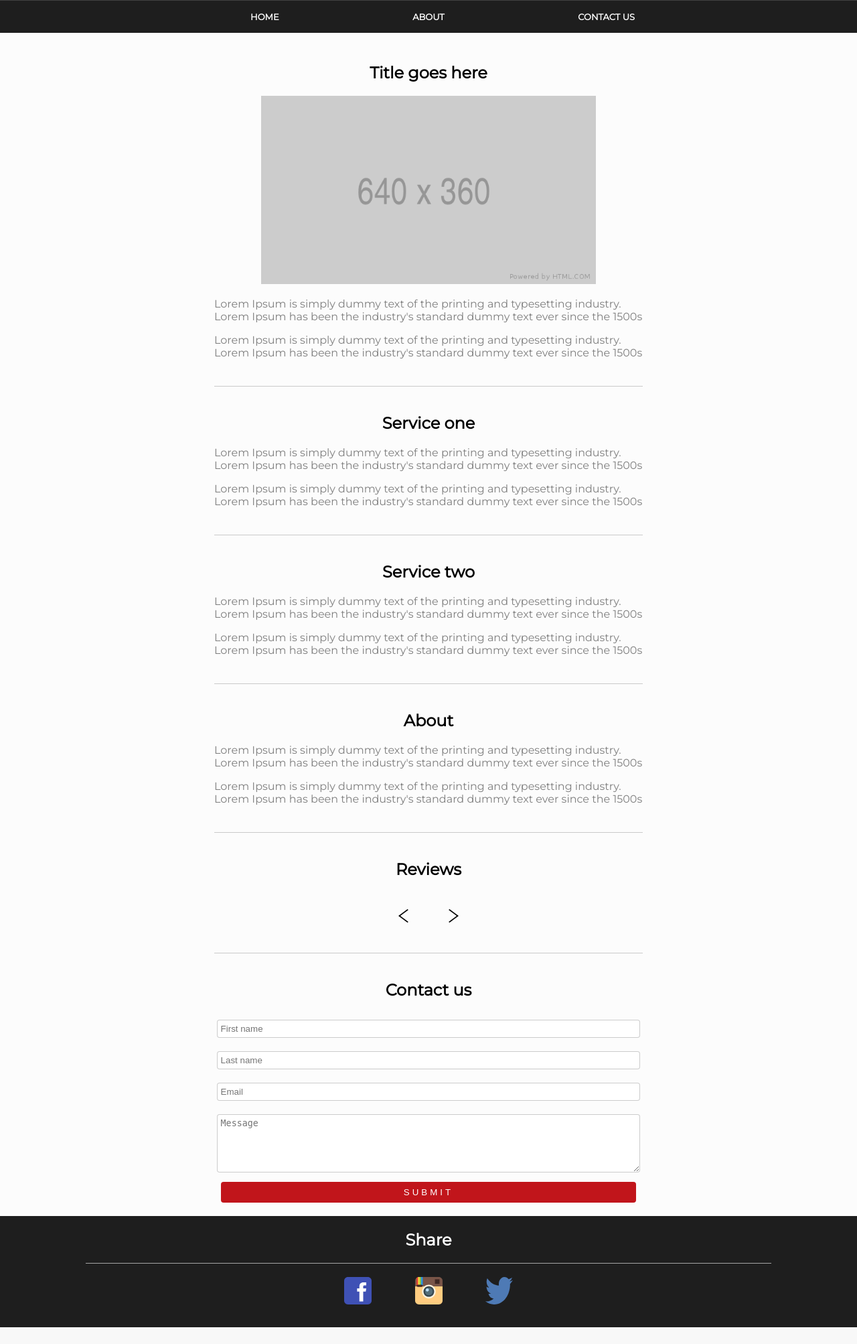
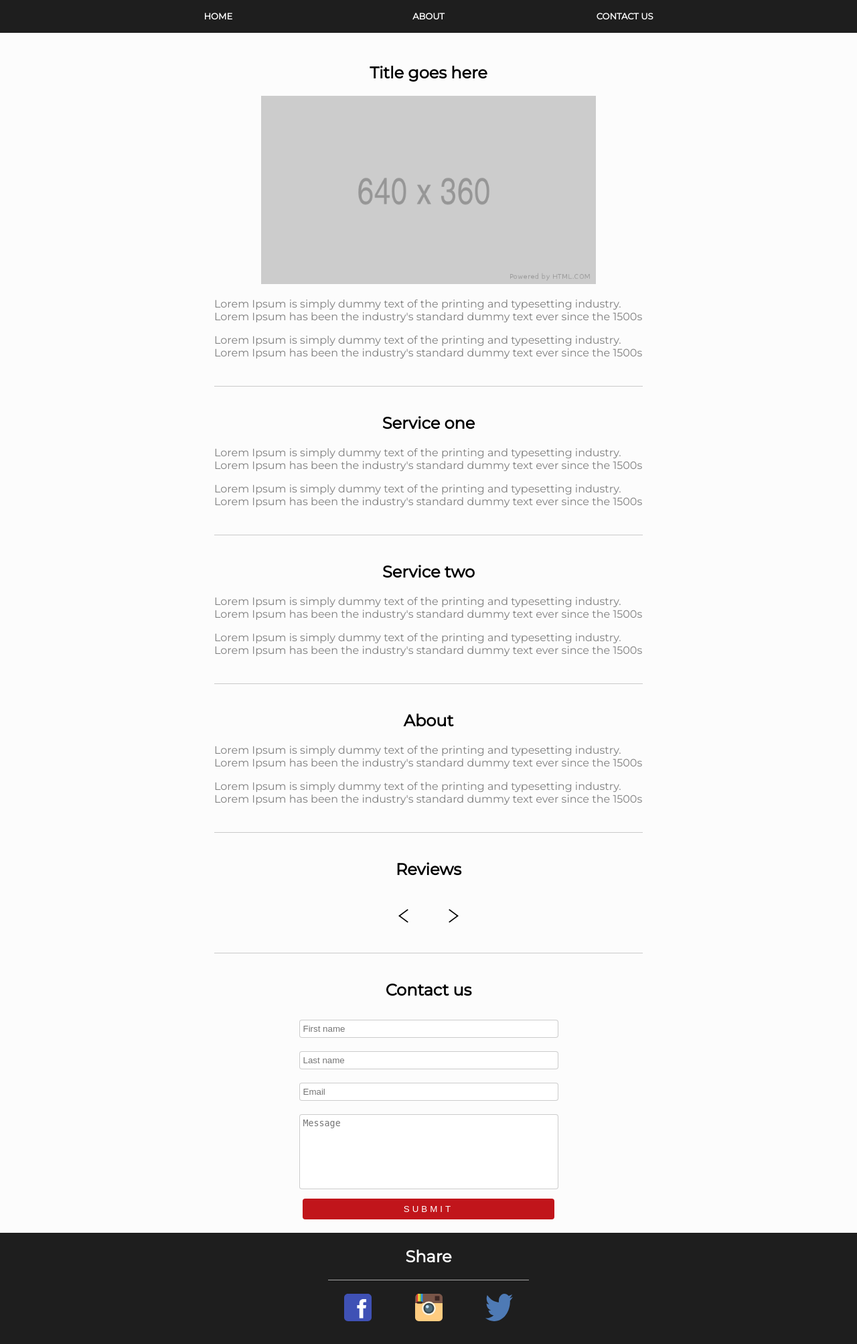
Before and after one commit to quechon/movers, a Python web app: template templates/index.html in a window 1280 px wide. Shown: the whole page at 67% size. Before the commit the page ends 1981 px from the top, so only its background shows below. Run offline with Jinja, Linux system fonts and the light colour scheme; the template is opened without the code that fills it, so the values that code supplies are empty.

Commit message:
Added code for responsive site

```diff
--- a/static/css/main.css
+++ b/static/css/main.css
@@ -51,8 +51,6 @@ nav a {
 
 .container {
   padding: 0 20px;
-  width: 50%;
-  margin: 0 auto;
 }
 
 section, footer {
@@ -76,6 +74,7 @@ section p {
 #five p {
   text-align: center;
   font-size: 15px;
+  line-height: 21px;
 }
 
 #five span {
@@ -115,6 +114,11 @@ input, textarea {
   color: rgba(0, 0, 0, 0.5)
 }
 
+textarea {
+  resize: none;
+  height: 100px;
+}
+
 #contact-us button {
   width: 97%;
   background-color: #c1151b;
@@ -138,7 +142,7 @@ footer h2 {
 }
 
 footer .separator {
-  width: 80%;
+  width: 300px;
   border-top: solid 1px #fff9;
   margin: 0 auto 20px auto;
 }
@@ -147,6 +151,7 @@ footer img {
   width: 41px;
   height: 41px;
   margin: 0 30px 30px 30px;
+  cursor: pointer;
 }
 
 .review {
@@ -167,6 +172,19 @@ footer img {
 
 @media screen and (min-width: 768px) {
 
+  nav {
+    grid-template-columns: auto repeat(2, 345.5px) auto;
+  }
+
+  .container {
+    width: 50%;
+    margin: 0 auto;
+  }
+
+  nav div {
+    grid-column: 2/4;
+  }
+
   #collapse-button {
     display: none;
   }
@@ -177,6 +195,7 @@ footer img {
 
   nav ul {
     grid-template-columns: repeat(3, 1fr);
+    border-top: none;
 
   }
 
@@ -185,17 +204,17 @@ footer img {
   }
 
   nav li:nth-child(1) {
-    justify-self: end;
+    justify-self: start;
   }
 
   nav li:nth-child(3) {
-    justify-self: start;
+    justify-self: end;
   }
 
   nav a {
     line-height: var(--nav-height);
     font-weight: bold;
-    padding: 16px 10px;
+    padding: 17px  10px 16px 10px;
   }
 
   nav a:hover {
@@ -206,4 +225,14 @@ footer img {
     width: 500px;
   }
 
+  .services {
+    display: grid;
+    grid-template-columns: repeat(2, 1fr);
+    grid-column-gap: 56px;
+  }
+
+  #contact-us {
+    max-width: 387px;
+    margin: 0 auto;
+  }
 }
```
